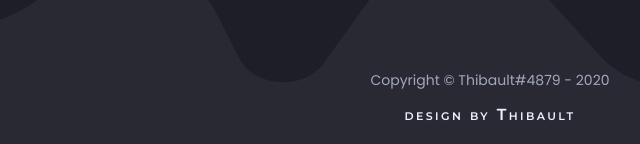
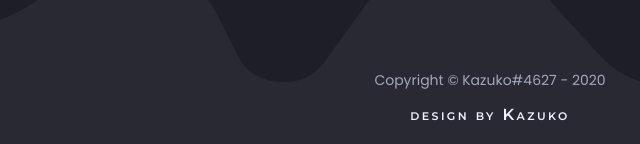
Before and after one commit to thibman06/Html.Template.Bot, a plain HTML site: page cmd.html in a window 1280 px wide. Shown: the part 1067-1211 px from the top of the page, 150-790 px from the left. Drawn offline with nearby package versions, Linux system fonts and the light colour scheme; files whose address does not match are found by name.

Commit message:
Update cmd.html

```diff
--- a/cmd.html
+++ b/cmd.html
@@ -71,9 +71,9 @@
     </div>
     <div class="footer">
         <div class="bot-footer">
-            Copyright © Thibault#4879 - 2020
+            Copyright © Kazuko#4627 - 2020
         </div><br/>
-        <div class="nouridio">design by Thibault</a></div>
+        <div class="nouridio">design by Kazuko</a></div>
     </div>
 </div>
 <script src="https://code.jquery.com/jquery-3.3.1.slim.min.js" integrity="sha384-q8i/X+965DzO0rT7abK41JStQIAqVgRVzpbzo5smXKp4YfRvH+8abtTE1Pi6jizo" crossorigin="anonymous"></script>
```
